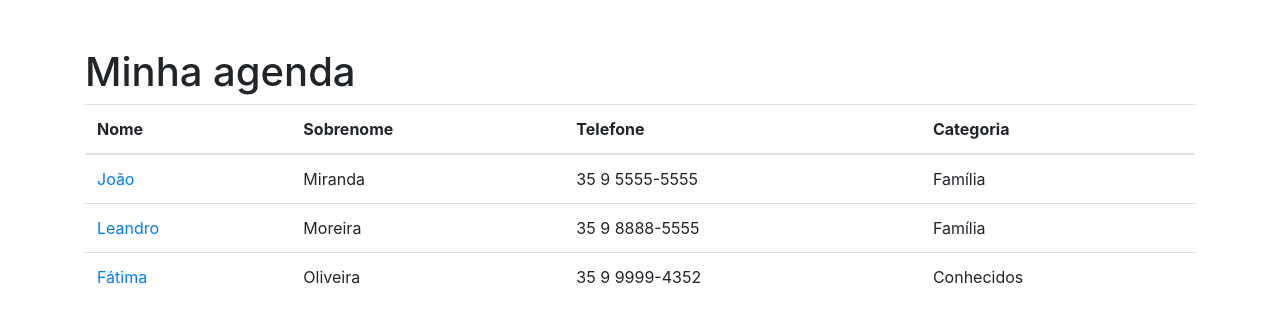
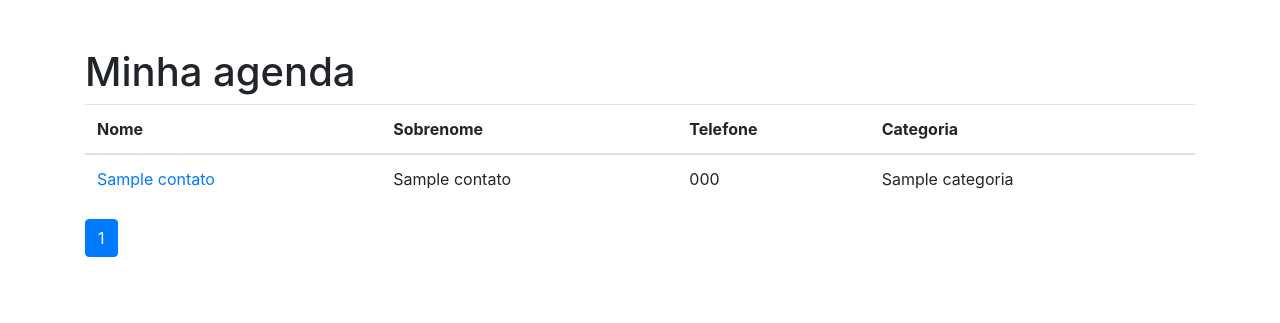
Before and after one commit to ErikHenderson-dev/Agenda, a Django app: page / in a window 1280 px wide. Shown: the part 56-379 px from the top of the page. Run offline with Django 3.2, Linux system fonts and the light colour scheme; tables that the repository leaves empty hold one stand-in row (values such as "Sample post"); some libraries are stand-ins or nearby versions.

Commit message:
incluindo opção para mostrar contato ou ocultar contato no admin, limite de contatos por pagina e paginação.

```diff
--- a/contatos/models.py
+++ b/contatos/models.py
@@ -5,6 +5,9 @@ from django.utils import timezone
 # Create your models here.
 class Categoria(models.Model):
     nome = models.CharField(max_length=255)
+
+    def __str__(self):
+        return self.nome
 class Contato(models.Model):
     nome = models.CharField(max_length=255)
     sobrenome = models.CharField(max_length=255, blank=True)
@@ -13,3 +16,7 @@ class Contato(models.Model):
     data_criacao = models.DateTimeField(default=timezone.now)
     descricao = models.TextField(blank=True)
     categoria = models.ForeignKey(Categoria, on_delete=DO_NOTHING)
+    mostrar = models.BooleanField(default=True)
+
+    def __str__(self):
+        return self.nome
--- a/contatos/templates/contatos/index.html
+++ b/contatos/templates/contatos/index.html
@@ -13,30 +13,33 @@
             </tr>
         </thead>
         <tbody>
+            {% for contato in contatos %}
+                {% if contato.mostrar %}
                     <tr>
                         <td>
-            <a href="#"> João</a>
+                            <a href="{% url 'visualizar_contato' contato.id %}">{{ contato.nome }}</a>
                         </td>
-        <td>Miranda</td>
-        <td>35 9 5555-5555</td>
-        <td>Família</td>
+                        <td>{{ contato.sobrenome }}</td>
+                        <td>{{ contato.telefone}}</td>
+                        <td>{{ contato.categoria }}</td>
                     </tr>
-        <tr>
-        <td>
-            <a href="#"> Leandro</a>
-        </td>
-        <td>Moreira</td>
-        <td>35 9 8888-5555</td>
-        <td>Família</td>
-        </tr>
-        <tr>
-        <td>
-            <a href="#"> Fátima</a>
-        </td>
-        <td>Oliveira</td>
-        <td>35 9 9999-4352</td>
-        <td>Conhecidos</td>
-        </tr>
+                {%endif%}
+            {%endfor%}
         </tbody>
     </table>
+    <nav aria-label="Page navigation example">
+        <ul class="pagination">
+            {% for pagina in contatos.paginator.page_range %}
+                {% if contatos.number == pagina %}
+                    <li class="page-item active">
+                        <a class="page-link" href="?page={{ pagina }}">{{pagina}}</a>
+                    </li>
+                {% else %}
+                <li class="page-item">
+                    <a class="page-link" href="?page={{ pagina }}">{{pagina}}</a>
+                </li>
+                {%endif%}
+            {%endfor%}
+        </ul>
+    </nav>
 {%endblock%}
--- a/contatos/urls.py
+++ b/contatos/urls.py
@@ -2,5 +2,6 @@ from django.urls import path
 from . import views
 
 urlpatterns = [
-    path('', views.index, name='index')
+    path('', views.index, name='index'),
+    path('<int:contato_id>', views.visualizar_contato, name='visualizar_contato')
 ]
--- a/contatos/views.py
+++ b/contatos/views.py
@@ -1,5 +1,21 @@
-from django.shortcuts import render
-from django.http import HttpResponse
+from .models import Contato
+from django.shortcuts import render, get_object_or_404
+from django.core.paginator import Paginator
 # Create your views here.
 def index(request):
-    return render(request, 'contatos/index.html')
+    contatos = Contato.objects.all()
+    paginator = Paginator(contatos, 5)
+
+    page_number = request.GET.get('page')
+    contatos = paginator.get_page(page_number)
+
+    return render(request, 'contatos/index.html',{
+        'contatos': contatos
+    })
+
+def visualizar_contato(request, contato_id):
+    contato = get_object_or_404(Contato, id=contato_id)
+
+    return render(request, 'contatos/visualizar_contato.html',{
+        'contato': contato
+    })
--- a/templates/base.html
+++ b/templates/base.html
@@ -21,8 +21,8 @@
   </div>
 
   <!-- Bootstrap core JavaScript -->
-  <script src="static 'vendor/jquery/jquery.slim.min.js'%}"></script>
-  <script src="static 'vendor/bootstrap/js/bootstrap.bundle.min.js'%}"></script>
+  <!-- <script src="static 'vendor/jquery/jquery.slim.min.js'%}"></script>
+  <script src="static 'vendor/bootstrap/js/bootstrap.bundle.min.js'%}"></script> -->
 
 </body>
 
```
Also changed, not shown: contatos/admin.py (+12 -1 lines), contatos/templates/contatos/visualizar_contato.html (added, +24 -0 lines), contatos/migrations/0002_contato_mostrar.py (added). Lines whose indentation alone changed are shown as unchanged.
